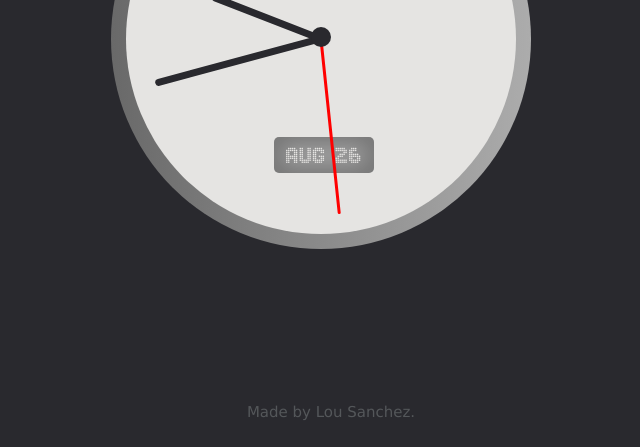
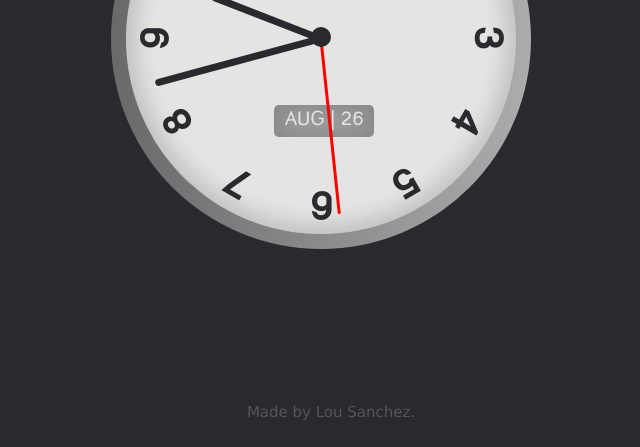
Before and after one commit to luizaki/analog-clock, a plain HTML site: page index.html in a window 1280 px wide. Shown: the part 369-816 px from the top of the page, without its empty margins (319-959 px from the left). Drawn offline with Linux system fonts and the light colour scheme.

Commit message:
design: add hour ticks

```diff
--- a/index.html
+++ b/index.html
@@ -12,6 +12,20 @@
     <div id="clock">
         <div id="clock-border"></div>
         <div id="clock-face">
+            <!-- ticks -->
+            <div class="number" style="--num: 1">1</div>
+            <div class="number" style="--num: 2">2</div>
+            <div class="number" style="--num: 3">3</div>
+            <div class="number" style="--num: 4">4</div>
+            <div class="number" style="--num: 5">5</div>
+            <div class="number" style="--num: 6">6</div>
+            <div class="number" style="--num: 7">7</div>
+            <div class="number" style="--num: 8">8</div>
+            <div class="number" style="--num: 9">9</div>
+            <div class="number" style="--num: 10">10</div>
+            <div class="number" style="--num: 11">11</div>
+            <div class="number" style="--num: 12">12</div>
+
             <!-- calendar window -->
             <div id="calendar-window"></div>
 
--- a/scripts/script.js
+++ b/scripts/script.js
@@ -26,7 +26,7 @@ function updateClock() {
     let month = months[current.getMonth()];
     let date = current.getDate().toString().padStart(2, '0');
 
-    calendar.innerHTML = `${month} ${date}`;
+    calendar.innerHTML = `${month} | ${date}`;
 }
 
 // function to rotate the hand of each component
--- a/styles/style.css
+++ b/styles/style.css
@@ -3,10 +3,16 @@
     src: url('Ozone-xRRO.ttf');
 }
 
+@font-face {
+    font-family: 'Wind';
+    src: url('wind.ttf');
+}
+
 body {
     background: #29292e;
 
-    font-family: 'Ozone';
+    font-family: 'Wind';
+    color: #29292e;
 }
 
 #clock {
@@ -32,6 +38,7 @@ body {
 
     border-radius: 50%;
     background: #e5e4e2;
+    box-shadow: inset 0px 0px 20px 10px rgba(0, 0, 0, 0.15);
 }
 
 #middle-circle {
@@ -84,16 +91,29 @@ body {
     width: 90px;
     position: absolute;
     left: 38%;
-    top: 75%;
+    top: 67%;
     padding: 5px;
 
     border-radius: 5px;
     background: #acacac;
-    box-shadow: inset 0px 0px 20px 10px rgba(0, 0, 0, 0.3);
+    box-shadow: inset 0px 0px 20px 10px rgba(0, 0, 0, 0.2);
 
-    font-size: 23px;
+    font-size: 20px;
     color: #e5e4e2;
     text-align: center;
+}
+
+.number {
+    position: absolute;
+    inset: 10px;
+    display: inline-block;
+
+    transform: rotate(calc(30deg * var(--num)));
+
+    text-align: center;
+    font-family: 'Wind';
+    font-weight: bold;
+    font-size: 40px;
 }
 
 .footer a {
```
Also changed, not shown: styles/Ozone-xRRO.ttf (deleted), styles/wind.ttf (added).
